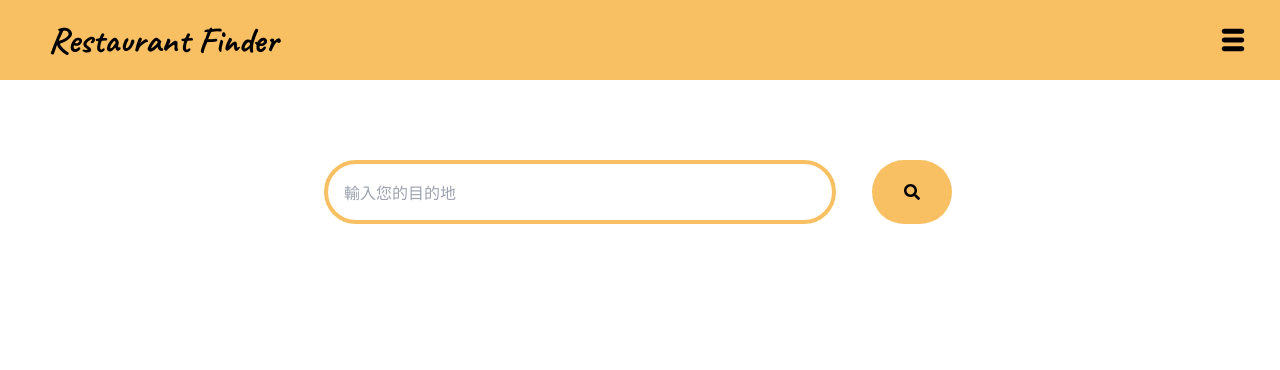
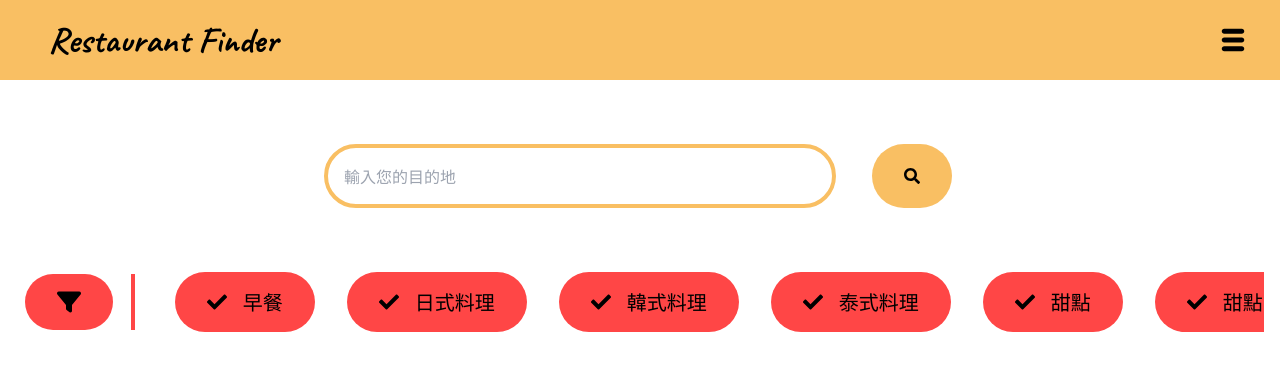
Before and after one commit to Mioyunnn/React-tailwind, a React (Vite) app in the folder restaurant-finder/: page / in a window 1280 px wide. Shown: the top 370 px of the page. Built offline with nearby package versions, Linux system fonts and the light colour scheme.

Commit message:
add filter and tags

```diff
--- a/restaurant-finder/src/App.jsx
+++ b/restaurant-finder/src/App.jsx
@@ -1,12 +1,14 @@
 import React from 'react'
 import Navbar from './components/Navbar.jsx'
 import LocationSearch from './components/LocationSearch.jsx'
+import Condition from './components/Condition.jsx'
 
 function App() {
     return(
         <>
             <Navbar />
             <LocationSearch />
+            <Condition />
         </>
     )
 }
--- a/restaurant-finder/src/components/Condition.jsx
+++ b/restaurant-finder/src/components/Condition.jsx
@@ -0,0 +1,42 @@
+import { FaFilter } from "react-icons/fa6";
+import { FaCheck } from "react-icons/fa";
+
+function Condition() {
+    return (
+        <div className="items-center justify-around flex">
+            <div className="flex-[1] basis-1/10 mx-2 flex border-r-food-red border-solid border-r-4 justify-center items-center">
+                <div className="bg-food-red p-4 px-8 mx-4 rounded-4xl flex justify-center items-center cursor-pointer">
+                    <FaFilter className="text-2xl" />
+                </div>
+            </div>
+            <div className="flex-[9] basis-9/10 mx-4 flex justify-around whitespace-nowrap overflow-x-auto outline-none">
+                <div className="mx-4">
+                    <button className="text-xl bg-food-red p-4 px-8 w-full h-full rounded-4xl flex items-center"><FaCheck className="mr-4"/>早餐</button>
+                </div>
+                <div className="mx-4">
+                    <button className="text-xl bg-food-red p-4 px-8 w-full h-full rounded-4xl flex items-center"><FaCheck className="mr-4"/>日式料理</button>
+                </div>
+                <div className="mx-4">
+                    <button className="text-xl bg-food-red p-4 px-8 w-full h-full rounded-4xl flex items-center"><FaCheck className="mr-4"/>韓式料理</button>
+                </div>
+                <div className="mx-4">
+                    <button className="text-xl bg-food-red p-4 px-8 w-full h-full rounded-4xl flex items-center"><FaCheck className="mr-4"/>泰式料理</button>
+                </div>
+                <div className="mx-4">
+                    <button className="text-xl bg-food-red p-4 px-8 w-full h-full rounded-4xl flex items-center"><FaCheck className="mr-4"/>甜點</button>
+                </div>
+                <div className="mx-4">
+                    <button className="text-xl bg-food-red p-4 px-8 w-full h-full rounded-4xl flex items-center"><FaCheck className="mr-4"/>甜點</button>
+                </div>
+                <div className="mx-4">
+                    <button className="text-xl bg-food-red p-4 px-8 w-full h-full rounded-4xl flex items-center"><FaCheck className="mr-4"/>甜點</button>
+                </div>
+                <div className="mx-4">
+                    <button className="text-xl bg-food-red p-4 px-8 w-full h-full rounded-4xl flex items-center"><FaCheck className="mr-4"/>甜點</button>
+                </div>
+            </div>
+        </div>
+    )
+}
+
+export default Condition
--- a/restaurant-finder/src/components/LocationSearch.jsx
+++ b/restaurant-finder/src/components/LocationSearch.jsx
@@ -2,11 +2,11 @@ import { FaSearch } from "react-icons/fa";
 
 function LocationSearch() {
     return (
-        <div className="flex my-20 justify-center items-center">
+        <div className="flex my-16 justify-center items-center">
             <input type="text" placeholder="輸入您的目的地" className="mx-4 p-4 rounded-4xl border-4 border-solid border-food-yellow w-2/5" />
-            <div className="bg-food-yellow mx-5 p-6 px-8 rounded-4xl">
+            <button className="bg-food-yellow mx-5 p-6 px-8 rounded-4xl">
                 <FaSearch />
-            </div>
+            </button>
         </div>
     )
 }
--- a/restaurant-finder/tailwind.config.js
+++ b/restaurant-finder/tailwind.config.js
@@ -10,7 +10,8 @@ export default {
         '10vh': '10vh'
       },
       colors: {
-        'food-yellow': '#F9BF63'
+        'food-yellow': '#F9BF63',
+        'food-red':'#FF4646'
       },
       fontFamily: {
         'Caveat': '"Caveat", serif'
```
